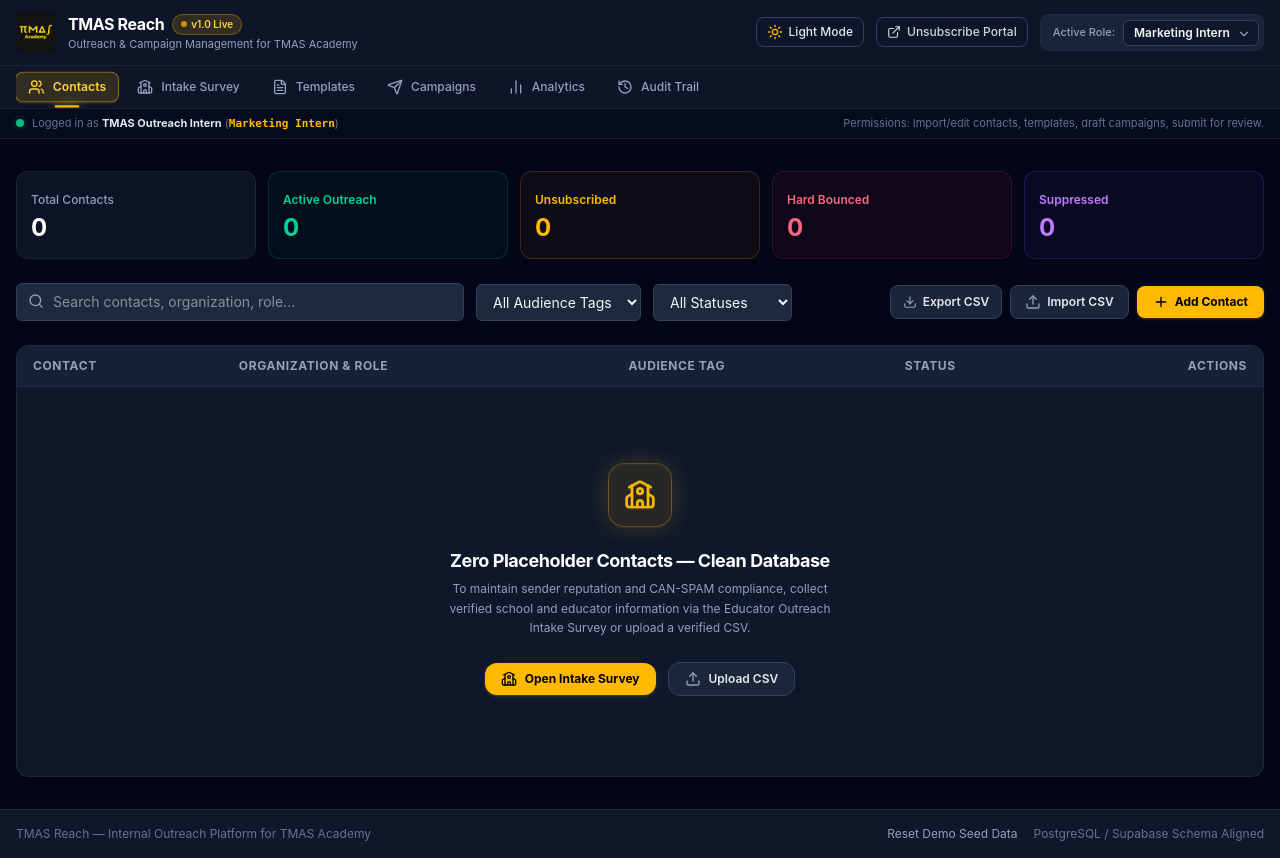
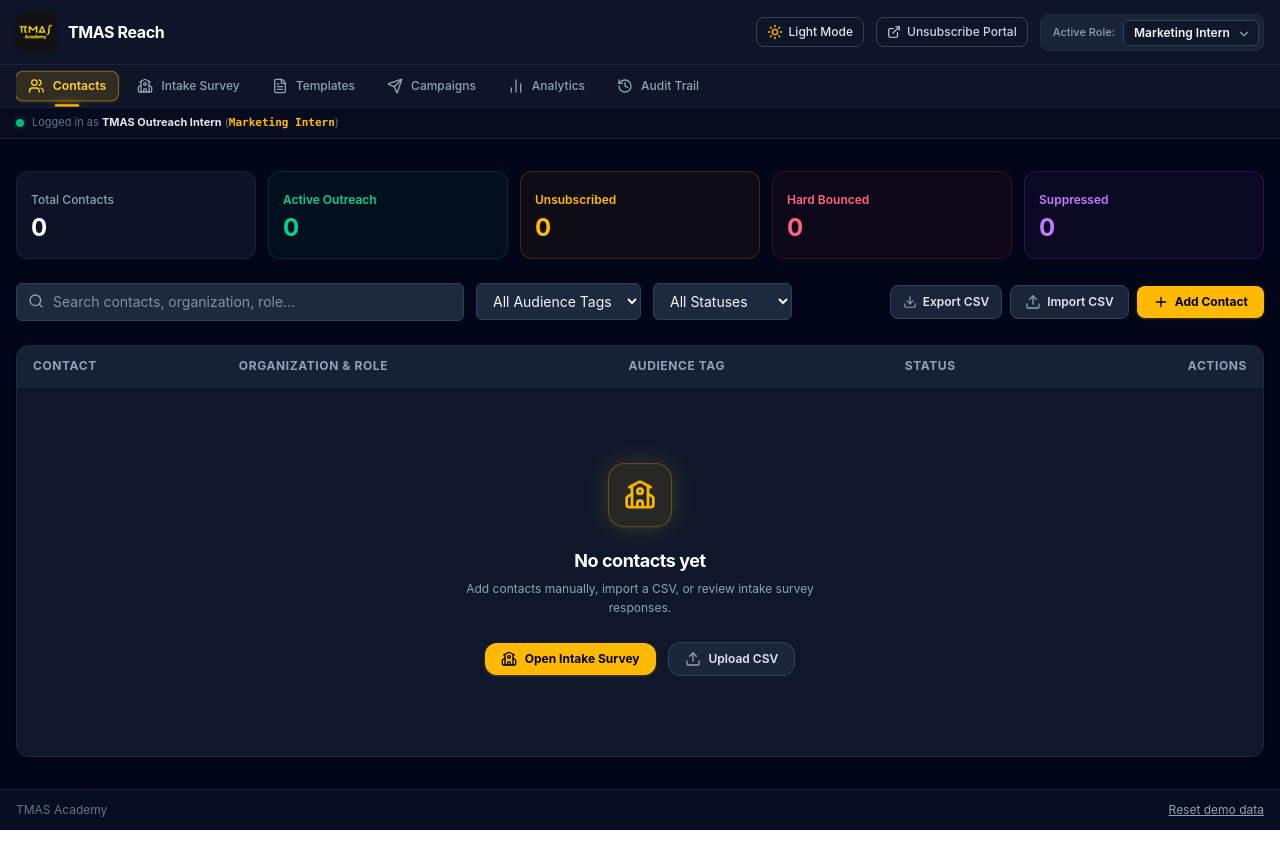
Before and after one commit to TMAS-Academy/tmas-reach, a React (Vite) app in the folder apps/web/: page / in a window 1280 px wide. After the commit the page ends 830 px from the top, so only its background shows below. Built offline with nearby package versions, Linux system fonts and the light colour scheme.

Commit message:
remove taglines and fluff text from ui views

```diff
--- a/apps/web/src/App.tsx
+++ b/apps/web/src/App.tsx
@@ -113,22 +113,19 @@ export default function App() {
         )}
       </main>
 
-      <footer className="border-t border-slate-200 bg-white py-4 text-center text-xs text-slate-500 dark:border-slate-800 dark:bg-slate-900">
-        <div className="mx-auto max-w-7xl px-4 flex flex-col sm:flex-row items-center justify-between gap-2">
-          <span>TMAS Reach — Internal Outreach Platform for TMAS Academy</span>
-          <div className="flex items-center gap-4">
+      <footer className="border-t border-slate-200/80 bg-white/50 py-3 text-xs text-slate-500 dark:border-slate-800/80 dark:bg-slate-900/50">
+        <div className="mx-auto max-w-7xl px-4 flex items-center justify-between">
+          <span>TMAS Academy</span>
           <button
             type="button"
             onClick={() => {
               store.resetToDefault()
-                addToast('success', 'Reset demo seed data')
+              addToast('info', 'Demo data reset')
             }}
-              className="hover:underline text-slate-400 hover:text-slate-600 dark:hover:text-slate-200"
+            className="text-slate-400 hover:text-slate-600 dark:hover:text-slate-200 underline"
           >
-              Reset Demo Seed Data
+            Reset demo data
           </button>
-            <span>PostgreSQL / Supabase Schema Aligned</span>
-          </div>
         </div>
       </footer>
 
--- a/apps/web/src/components/analytics/ActivityLogs.tsx
+++ b/apps/web/src/components/analytics/ActivityLogs.tsx
@@ -21,11 +21,8 @@ export function ActivityLogs({ logs }: ActivityLogsProps) {
         </div>
         <div>
           <h3 className="text-lg font-bold tracking-tight text-slate-900 dark:text-white">
-            System Activity & Audit Logs
+            Activity Log
           </h3>
-          <p className="text-xs text-slate-500 dark:text-slate-400">
-            Immutable audit trail mandated by Section 6 (Security and Responsible Outreach)
-          </p>
         </div>
       </div>
 
--- a/apps/web/src/components/analytics/AnalyticsDashboard.tsx
+++ b/apps/web/src/components/analytics/AnalyticsDashboard.tsx
@@ -95,11 +95,8 @@ export function AnalyticsDashboard({
           </div>
           <div>
             <h3 className="text-lg font-bold tracking-tight text-slate-900 dark:text-white">
-              Campaign Reporting & Performance
+              Campaign Analytics
             </h3>
-            <p className="text-xs text-slate-500 dark:text-slate-400">
-              Audience delivery metrics, bounce tracking, and contact pool health
-            </p>
           </div>
         </div>
 
--- a/apps/web/src/components/campaigns/CampaignList.tsx
+++ b/apps/web/src/components/campaigns/CampaignList.tsx
@@ -77,11 +77,8 @@ export function CampaignList({ campaigns, templates, contacts, userRole }: Campa
           </div>
           <div>
             <h3 className="text-lg font-bold tracking-tight text-slate-900 dark:text-white">
-              Outreach Campaigns
+              Campaigns
             </h3>
-            <p className="text-xs text-slate-500 dark:text-slate-400">
-              Enforces strict approval gate: no emails dispatch without explicit lead or admin sign-off
-            </p>
           </div>
         </div>
 
--- a/apps/web/src/components/contacts/ContactList.tsx
+++ b/apps/web/src/components/contacts/ContactList.tsx
@@ -260,10 +260,10 @@ export function ContactList({ contacts, campaigns = [], userRole }: ContactListP
                       </div>
                       <div className="space-y-1">
                         <h3 className="text-lg font-bold tracking-tight text-slate-900 dark:text-white">
-                          Zero Placeholder Contacts — Clean Database
+                          No contacts yet
                         </h3>
                         <p className="text-xs text-slate-500 dark:text-slate-400 leading-relaxed max-w-sm mx-auto">
-                          To maintain sender reputation and CAN-SPAM compliance, collect verified school and educator information via the Educator Outreach Intake Survey or upload a verified CSV.
+                          Add contacts manually, import a CSV, or review intake survey responses.
                         </p>
                       </div>
                       <div className="flex items-center justify-center gap-3 pt-2">
--- a/apps/web/src/components/layout/Navbar.tsx
+++ b/apps/web/src/components/layout/Navbar.tsx
@@ -121,20 +121,9 @@ export function Navbar({
             alt="TMAS Academy"
             className="h-10 w-10 rounded-lg object-contain bg-black shadow-sm transition-all duration-300 hover:scale-105 hover:shadow-[0_0_15px_rgba(250,204,21,0.35)] cursor-pointer"
           />
-          <div>
-            <div className="flex items-center gap-2">
-              <span className="text-base font-bold tracking-tight text-slate-900 dark:text-white">
-                TMAS Reach
-              </span>
-              <span className="inline-flex items-center gap-1 rounded-full bg-amber-400/10 px-2 py-0.5 text-[10px] font-semibold text-amber-500 dark:bg-amber-400/15 dark:text-amber-300 border border-amber-400/30">
-                <span className="h-1.5 w-1.5 rounded-full bg-amber-400 animate-pulse"></span>
-                v1.0 Live
-              </span>
-            </div>
-            <p className="text-[11px] text-slate-500 dark:text-slate-400">
-              Outreach & Campaign Management for TMAS Academy
-            </p>
-          </div>
+          <span className="text-base font-bold tracking-tight text-slate-900 dark:text-white">
+            TMAS Reach
+          </span>
         </div>
 
         <div className="flex flex-wrap items-center gap-3">
@@ -239,14 +228,6 @@ export function Navbar({
               )
             </span>
           </div>
-          <div className="hidden sm:block text-slate-400 dark:text-slate-500">
-            {currentUser.role === 'marketing_intern' &&
-              'Permissions: Import/edit contacts, templates, draft campaigns, submit for review.'}
-            {currentUser.role === 'marketing_lead' &&
-              'Permissions: Full outreach control, campaign approvals, suppression, and dispatch.'}
-            {currentUser.role === 'administrator' &&
-              'Permissions: Full administrative and RBAC management.'}
-          </div>
         </div>
       </div>
     </header>
--- a/apps/web/src/components/survey/SurveyHub.tsx
+++ b/apps/web/src/components/survey/SurveyHub.tsx
@@ -102,11 +102,8 @@ export function SurveyHub({ surveys, onToast }: SurveyHubProps) {
           </div>
           <div>
             <h2 className="text-xl font-bold tracking-tight text-slate-900 dark:text-white">
-              Educator Outreach Intake Hub
+              Educator Outreach Intake
             </h2>
-            <p className="text-xs text-slate-500 dark:text-slate-400">
-              Collect, verify, and export real school and educator survey data into CSV format for campaign outreach
-            </p>
           </div>
         </div>
 
--- a/apps/web/src/components/templates/TemplateList.tsx
+++ b/apps/web/src/components/templates/TemplateList.tsx
@@ -20,11 +20,8 @@ export function TemplateList({ templates }: TemplateListProps) {
           </div>
           <div>
             <h3 className="text-lg font-bold tracking-tight text-slate-900 dark:text-white">
-              Email Outreach Templates
+              Email Templates
             </h3>
-            <p className="text-xs text-slate-500 dark:text-slate-400">
-              Templates reusable across marketing campaigns with contact variable interpolation
-            </p>
           </div>
         </div>
         <button
```
Lines whose indentation alone changed are shown as unchanged.
